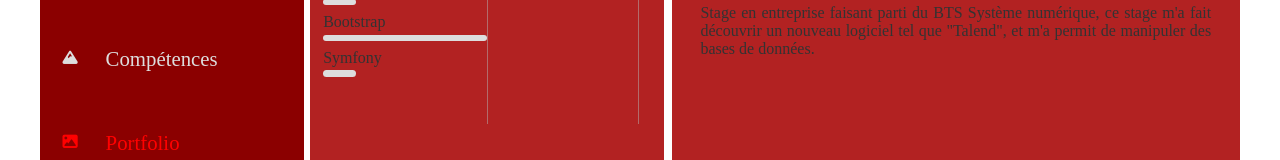
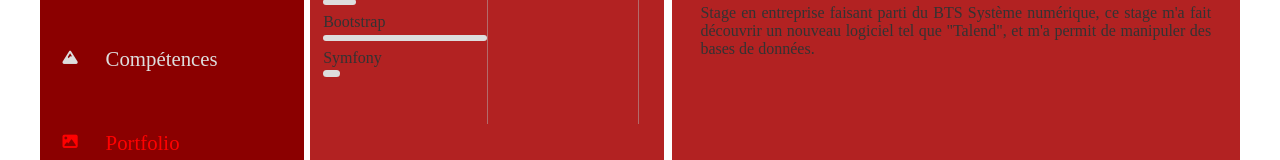
Before and after one commit to Aizkun/React-cv, a React (Create React App) app: page /competences in a window 1280 px wide. Shown: the part 352-512 px from the top of the page. Built offline with nearby package versions, Linux system fonts and the light colour scheme; a web font is replaced by a local one.

Commit message:
correction langages web

```diff
--- a/src/components/knowledges/Languages.js
+++ b/src/components/knowledges/Languages.js
@@ -12,7 +12,7 @@ class Languages extends Component {
         frameworks: [
             {id: 1, value: "React", xp: 0.2},
             {id: 2, value: "Bootstrap", xp: 1},
-            {id: 3, value: "Symfony", xp: 0.2}
+            {id: 3, value: "Symfony", xp: 0.1}
         ]
     }
     render() {
```
